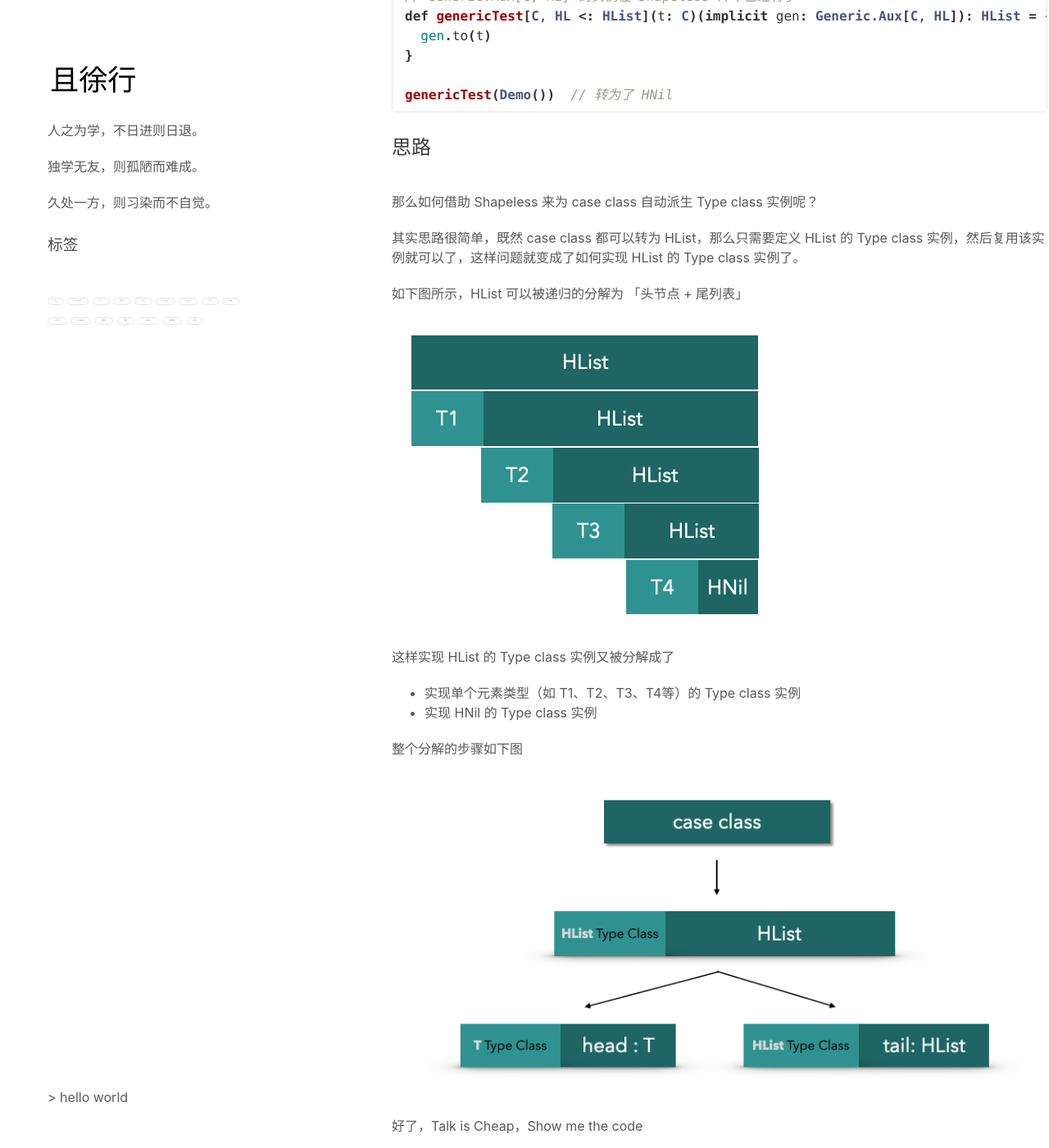
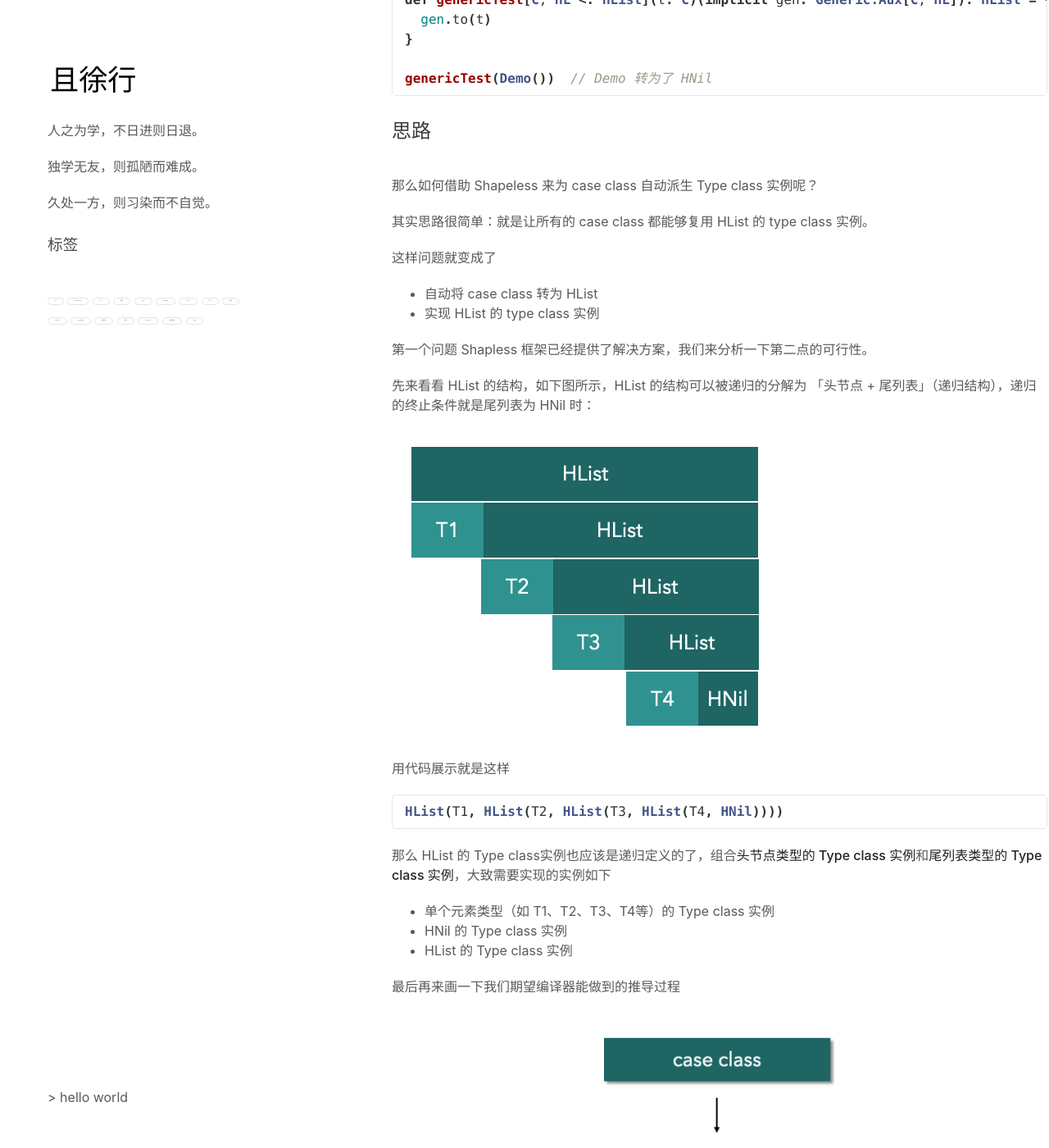
Before and after one commit to vran-dev/vran-dev.github.io, a Jekyll site: the page built from _articles/typeclasses-3/shapeless-and-type-class-deriving.md, in a window 1280 px wide and 1400 px high, scrolled down 3683 px. Shown: the whole window at 82% size. Built offline with Jekyll 4.4.1, drawn with Linux system fonts in a browser that asks for light colours; comment, search, counter and statistics services are not loaded; some of the changed text lies outside the part shown.

Commit message:
feat(typeclasses-3): update content

````diff
--- a/_articles/typeclasses-3/shapeless-and-type-class-deriving.md
+++ b/_articles/typeclasses-3/shapeless-and-type-class-deriving.md
@@ -142,9 +142,7 @@
 
 ### Generic
 
-Shapeless 提供的 Generic 可以实现 HList 和 case class 之间的转换。
-
-其实 Generic 的接口定义并不限于 HList 和 case class 的转换，只是定义了 **T** 和 **Repr** 两个泛型，所以理论上是可以基于 Generic 去实现任意两种类型的转换的。
+其实 Generic 的接口定义并不限于 HList 和 case class 的转换，它只是定义了 **T** 和 **Repr** 两个泛型，所以理论上是可以基于 Generic 去实现任意两种类型的转换的。
 
 ```scala
 trait Generic[T] {
@@ -185,7 +183,7 @@
 
 
 
-Shapeless 已经在隐式作用域内提供了能转换 case class 和 HList 的 Generic 实例，可以向下面这样直接使用
+而且 Shapeless 已经在隐式作用域内提供了能转换 case class 和 HList 的 Generic.Aux 实例，所以我们也可以通过下面的方式来进行转换
 
 ```scala
 import shapeless._
@@ -199,7 +197,7 @@
   gen.to(t)
 }
 
-genericTest(Demo())  // 转为了 HNil
+genericTest(Demo())  // Demo 转为了 HNil
 ```
 
 
@@ -208,20 +206,36 @@
 
 那么如何借助 Shapeless 来为 case class 自动派生 Type class 实例呢？
 
-其实思路很简单，既然 case class 都可以转为 HList，那么只需要定义 HList 的 Type class 实例，然后复用该实例就可以了，这样问题就变成了如何实现 HList 的 Type class 实例了。
+其实思路很简单：就是让所有的 case class 都能够复用 HList 的 type class 实例。
 
-如下图所示，HList 可以被递归的分解为 「头节点 + 尾列表」
+这样问题就变成了
+
+- 自动将 case class 转为 HList
+- 实现 HList 的 type class 实例
+
+第一个问题 Shapless 框架已经提供了解决方案，我们来分析一下第二点的可行性。
+
+先来看看 HList 的结构，如下图所示，HList 的结构可以被递归的分解为 「头节点 + 尾列表」（递归结构），递归的终止条件就是尾列表为 HNil 时：
 
 ![image-20200814143334403](img/hlist.png)
 
-这样实现 HList 的 Type class 实例又被分解成了
+用代码展示就是这样
 
-- 实现单个元素类型（如 T1、T2、T3、T4等）的 Type class 实例
-- 实现 HNil 的 Type class 实例
-
-整个分解的步骤如下图
+```scala
+HList(T1, HList(T2, HList(T3, HList(T4, HNil))))
+```
 
 
+
+那么 HList 的 Type class实例也应该是递归定义的了，组合**头节点类型的 Type class 实例**和**尾列表类型的 Type class 实例**，大致需要实现的实例如下
+
+- 单个元素类型（如 T1、T2、T3、T4等）的 Type class 实例
+- HNil 的 Type class 实例
+- HList 的 Type class 实例
+
+
+
+最后再来画一下我们期望编译器能做到的推导过程
 
 ![image-20200813185729660](img/type-class-deriving-thinking.png)
 
@@ -229,7 +243,7 @@
 
 ## 实现
 
-下面就基于 Shapeless 将 Show 扩展成为一个可以支持 case class 的 Type class。
+Type class 的仍然使用最开始定义的 Show，这里重复列一下代码：
 
 ```scala
 trait Show[T] {
@@ -243,11 +257,9 @@
 
 
 
-先提供一个隐式转换方法，该方法**返回一个可以处理 case class 类型的 Show 实例**。
+第一步自然是**实现一个可以处理 case class 类型的 Show 实例**，这里需要用到隐式方法（implicit def）。
 
-方法逻辑很简单，其实就是将 case class 转为 HList， 然后调用 HList 的 Show 实例将 HList 转为字符串。
-
-其实就是组合 Generic.Aux[C, HL] 和 Show[HList] 两个 Type class 实例
+方法思路很简单，让编译器在隐式作用域找到  Generic.Aux 实例将 case class 转为 HList， 然后调用 HList 类型的 Show 实例将 HList 对象转为字符串。
 
 注：Generic.Aux 实例由 Shapless 提供
 
@@ -263,7 +275,9 @@
 
 
 
-那么 HList 的 Show 实例哪来呢？当然得我们自己提供了。
+其实就是组合 Generic.Aux[C, HL] 和 Show[HList] 两个 Type class 实例，Generic.Aux 由框架提供了，那么 HList 的 Show 实例哪来呢？
+
+当然得我们自己实现了。
 
 HList 有两个子类：`HNil` 和 `::` ，所以要实现两个 Type class 实例。
 
@@ -280,7 +294,7 @@
 
 `::` 的 Show 实例也需要组合两个类型的实例，所以又需要用到隐式方法了。
 
-前面已经分析过了，`::` 可以拆分为 「头节点 +尾列表」，所以 `::` 的 Show 实例就是**组合头节点类型的实例和尾列表 HList  的实例**。
+前面已经分析过了，`::` 可以拆分为 「头节点 +尾列表」，所以 `::` 的 Show 实例就是**组合头节点类型的实例和尾列表 HList  的实例**，相当于是在做递归的处理。
 
 ```scala
 /**
@@ -315,7 +330,7 @@
 
 
 
-最后再来验证一下
+最后再来验证一下，下面代码并没有专门为 User 定义 Type class 实例
 
 ```scala
 import shapeless._
@@ -328,7 +343,7 @@
 
 
 
-为了更清晰的展示整派生过程，我画了一个简单的推导图
+通过下面的图再来看一下编译器的推导过程，其实很简单
 
 ![image-20200814154245138](img/deriving-infer.png)
 
@@ -336,11 +351,11 @@
 
 ## 总结
 
-整个派生的过程利用了编译器的推导，相较于利用反射等其他运行时的技术手段来实现，这样的方式更加的巧妙，并且天然就拥有了类型的静态检查。
+整个派生的过程利用了编译器的自动推导，相较于利用反射等其他运行时的技术手段来实现，这样的方式更加的巧妙，并且天然就拥有了类型的静态检查。
 
 但是这样的推导其实也有一个不足，就是无法拿到 case class 的属性名称。
 
-再多说一句，在 Scala3 中已经提供了原生的 Type class 派生语法了，相较于 Shapeless 方案，语言原生的支持肯定更加完备，感兴的可以到[官网文档](https://dotty.epfl.ch/docs/reference/contextual/derivation.html)查看。
+再多说一句，在 Scala3 中已经提供了原生的 Type class 派生语法了，对比 Shapeless，语言原生的支持肯定更加完备，感兴的可以到[官网文档](https://dotty.epfl.ch/docs/reference/contextual/derivation.html)查看。
 
 ## 参考
 
````
Also changed, not shown: other parts of _articles/typeclasses-3/shapeless-and-type-class-deriving.md (+2 -1 lines).
